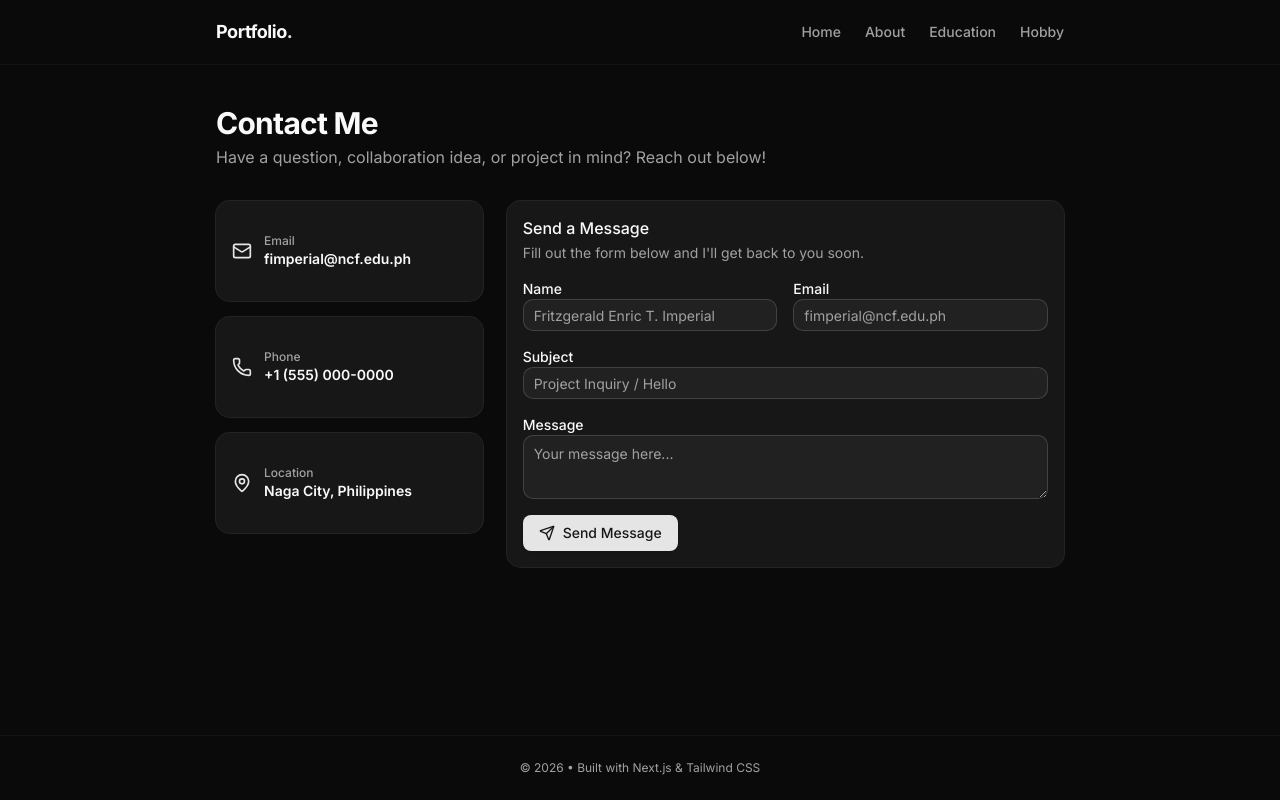
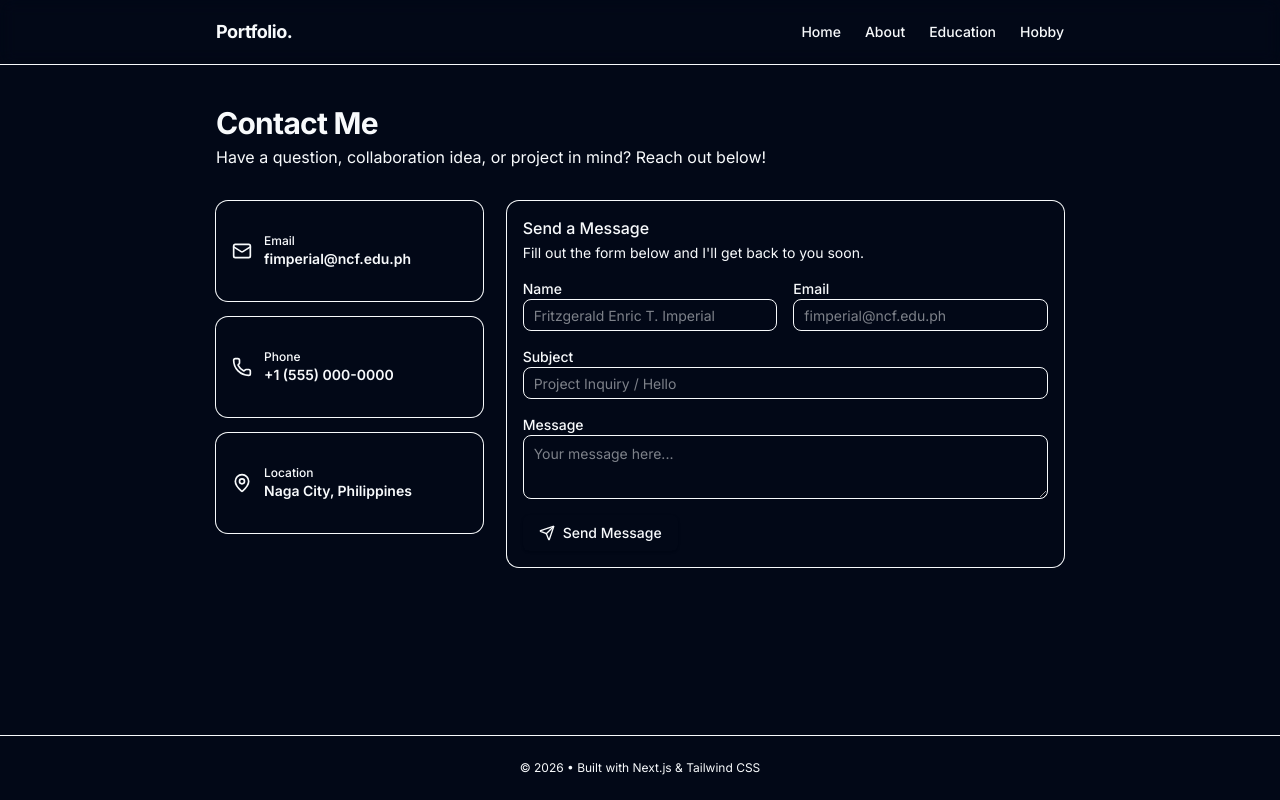
Before and after one commit to jatinrey14/frontend, a Next.js app: page /contact in a window 1280 px wide. Built offline with nearby package versions, Linux system fonts and the light colour scheme.

Commit message:
fix: remove invalid shadcn tailwind css import

```diff
--- a/app/globals.css
+++ b/app/globals.css
@@ -1,130 +1,58 @@
 @import "tailwindcss";
-@import "tw-animate-css";
-@import "shadcn/tailwind.css";
 
-@custom-variant dark (&:is(.dark *));
+@layer base {
+  :root {
+    --background: 0 0% 100%;
+    --foreground: 222.2 84% 4.9%;
+    --card: 0 0% 100%;
+    --card-foreground: 222.2 84% 4.9%;
+    --popover: 0 0% 100%;
+    --popover-foreground: 222.2 84% 4.9%;
+    --primary: 222.2 47.4% 11.2%;
+    --primary-foreground: 210 40% 98%;
+    --secondary: 210 40% 96.1%;
+    --secondary-foreground: 222.2 47.4% 11.2%;
+    --muted: 210 40% 96.1%;
+    --muted-foreground: 215.4 16.3% 46.9%;
+    --accent: 210 40% 96.1%;
+    --accent-foreground: 222.2 47.4% 11.2%;
+    --destructive: 0 84.2% 60.2%;
+    --destructive-foreground: 210 40% 98%;
+    --border: 214.3 31.8% 91.4%;
+    --input: 214.3 31.8% 91.4%;
+    --ring: 222.2 84% 4.9%;
+    --radius: 0.5rem;
+  }
 
-@theme inline {
-  --color-background: var(--background);
-  --color-foreground: var(--foreground);
-  --font-sans: var(--font-sans);
-  --font-mono: var(--font-geist-mono);
-  --font-heading: var(--font-sans);
-  --color-sidebar-ring: var(--sidebar-ring);
-  --color-sidebar-border: var(--sidebar-border);
-  --color-sidebar-accent-foreground: var(--sidebar-accent-foreground);
-  --color-sidebar-accent: var(--sidebar-accent);
-  --color-sidebar-primary-foreground: var(--sidebar-primary-foreground);
-  --color-sidebar-primary: var(--sidebar-primary);
-  --color-sidebar-foreground: var(--sidebar-foreground);
-  --color-sidebar: var(--sidebar);
-  --color-chart-5: var(--chart-5);
-  --color-chart-4: var(--chart-4);
-  --color-chart-3: var(--chart-3);
-  --color-chart-2: var(--chart-2);
-  --color-chart-1: var(--chart-1);
-  --color-ring: var(--ring);
-  --color-input: var(--input);
-  --color-border: var(--border);
-  --color-destructive: var(--destructive);
-  --color-accent-foreground: var(--accent-foreground);
-  --color-accent: var(--accent);
-  --color-muted-foreground: var(--muted-foreground);
-  --color-muted: var(--muted);
-  --color-secondary-foreground: var(--secondary-foreground);
-  --color-secondary: var(--secondary);
-  --color-primary-foreground: var(--primary-foreground);
-  --color-primary: var(--primary);
-  --color-popover-foreground: var(--popover-foreground);
-  --color-popover: var(--popover);
-  --color-card-foreground: var(--card-foreground);
-  --color-card: var(--card);
-  --radius-sm: calc(var(--radius) * 0.6);
-  --radius-md: calc(var(--radius) * 0.8);
-  --radius-lg: var(--radius);
-  --radius-xl: calc(var(--radius) * 1.4);
-  --radius-2xl: calc(var(--radius) * 1.8);
-  --radius-3xl: calc(var(--radius) * 2.2);
-  --radius-4xl: calc(var(--radius) * 2.6);
-}
-
-:root {
-  --background: oklch(1 0 0);
-  --foreground: oklch(0.145 0 0);
-  --card: oklch(1 0 0);
-  --card-foreground: oklch(0.145 0 0);
-  --popover: oklch(1 0 0);
-  --popover-foreground: oklch(0.145 0 0);
-  --primary: oklch(0.205 0 0);
-  --primary-foreground: oklch(0.985 0 0);
-  --secondary: oklch(0.97 0 0);
-  --secondary-foreground: oklch(0.205 0 0);
-  --muted: oklch(0.97 0 0);
-  --muted-foreground: oklch(0.556 0 0);
-  --accent: oklch(0.97 0 0);
-  --accent-foreground: oklch(0.205 0 0);
-  --destructive: oklch(0.577 0.245 27.325);
-  --border: oklch(0.922 0 0);
-  --input: oklch(0.922 0 0);
-  --ring: oklch(0.708 0 0);
-  --chart-1: oklch(0.87 0 0);
-  --chart-2: oklch(0.556 0 0);
-  --chart-3: oklch(0.439 0 0);
-  --chart-4: oklch(0.371 0 0);
-  --chart-5: oklch(0.269 0 0);
-  --radius: 0.625rem;
-  --sidebar: oklch(0.985 0 0);
-  --sidebar-foreground: oklch(0.145 0 0);
-  --sidebar-primary: oklch(0.205 0 0);
-  --sidebar-primary-foreground: oklch(0.985 0 0);
-  --sidebar-accent: oklch(0.97 0 0);
-  --sidebar-accent-foreground: oklch(0.205 0 0);
-  --sidebar-border: oklch(0.922 0 0);
-  --sidebar-ring: oklch(0.708 0 0);
-}
-
-.dark {
-  --background: oklch(0.145 0 0);
-  --foreground: oklch(0.985 0 0);
-  --card: oklch(0.205 0 0);
-  --card-foreground: oklch(0.985 0 0);
-  --popover: oklch(0.205 0 0);
-  --popover-foreground: oklch(0.985 0 0);
-  --primary: oklch(0.922 0 0);
-  --primary-foreground: oklch(0.205 0 0);
-  --secondary: oklch(0.269 0 0);
-  --secondary-foreground: oklch(0.985 0 0);
-  --muted: oklch(0.269 0 0);
-  --muted-foreground: oklch(0.708 0 0);
-  --accent: oklch(0.269 0 0);
-  --accent-foreground: oklch(0.985 0 0);
-  --destructive: oklch(0.704 0.191 22.216);
-  --border: oklch(1 0 0 / 10%);
-  --input: oklch(1 0 0 / 15%);
-  --ring: oklch(0.556 0 0);
-  --chart-1: oklch(0.87 0 0);
-  --chart-2: oklch(0.556 0 0);
-  --chart-3: oklch(0.439 0 0);
-  --chart-4: oklch(0.371 0 0);
-  --chart-5: oklch(0.269 0 0);
-  --sidebar: oklch(0.205 0 0);
-  --sidebar-foreground: oklch(0.985 0 0);
-  --sidebar-primary: oklch(0.488 0.243 264.376);
-  --sidebar-primary-foreground: oklch(0.985 0 0);
-  --sidebar-accent: oklch(0.269 0 0);
-  --sidebar-accent-foreground: oklch(0.985 0 0);
-  --sidebar-border: oklch(1 0 0 / 10%);
-  --sidebar-ring: oklch(0.556 0 0);
+  .dark {
+    --background: 222.2 84% 4.9%;
+    --foreground: 210 40% 98%;
+    --card: 222.2 84% 4.9%;
+    --card-foreground: 210 40% 98%;
+    --popover: 222.2 84% 4.9%;
+    --popover-foreground: 210 40% 98%;
+    --primary: 210 40% 98%;
+    --primary-foreground: 222.2 47.4% 11.2%;
+    --secondary: 217.2 32.6% 17.5%;
+    --secondary-foreground: 210 40% 98%;
+    --muted: 217.2 32.6% 17.5%;
+    --muted-foreground: 215 20.2% 65.1%;
+    --accent: 217.2 32.6% 17.5%;
+    --accent-foreground: 210 40% 98%;
+    --destructive: 0 62.8% 30.6%;
+    --destructive-foreground: 210 40% 98%;
+    --border: 217.2 32.6% 17.5%;
+    --input: 217.2 32.6% 17.5%;
+    --ring: 212.7 26.8% 83.9%;
+  }
 }
 
 @layer base {
   * {
-    @apply border-border outline-ring/50;
+    @border-color: var(--border);
   }
   body {
-    @apply bg-background text-foreground;
-  }
-  html {
-    @apply font-sans;
+    background-color: hsl(var(--background));
+    color: hsl(var(--foreground));
   }
 }
```
